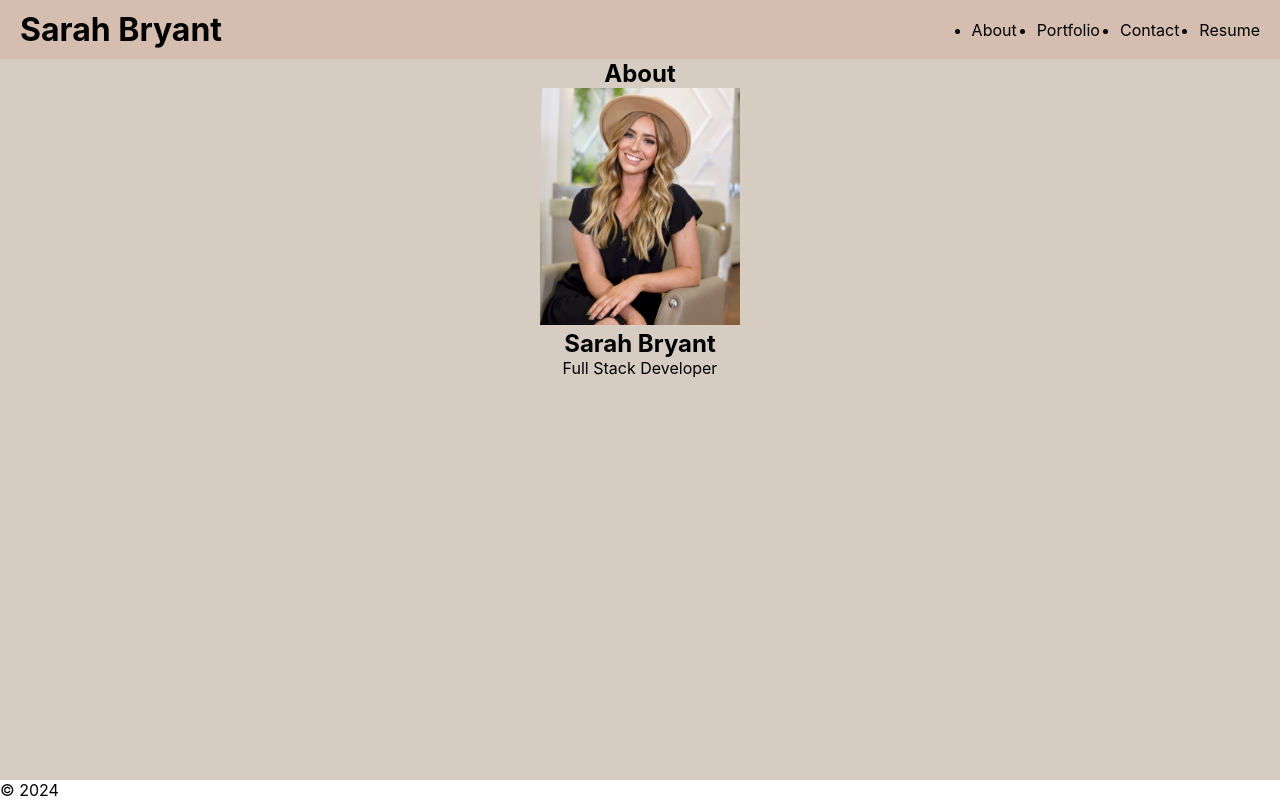
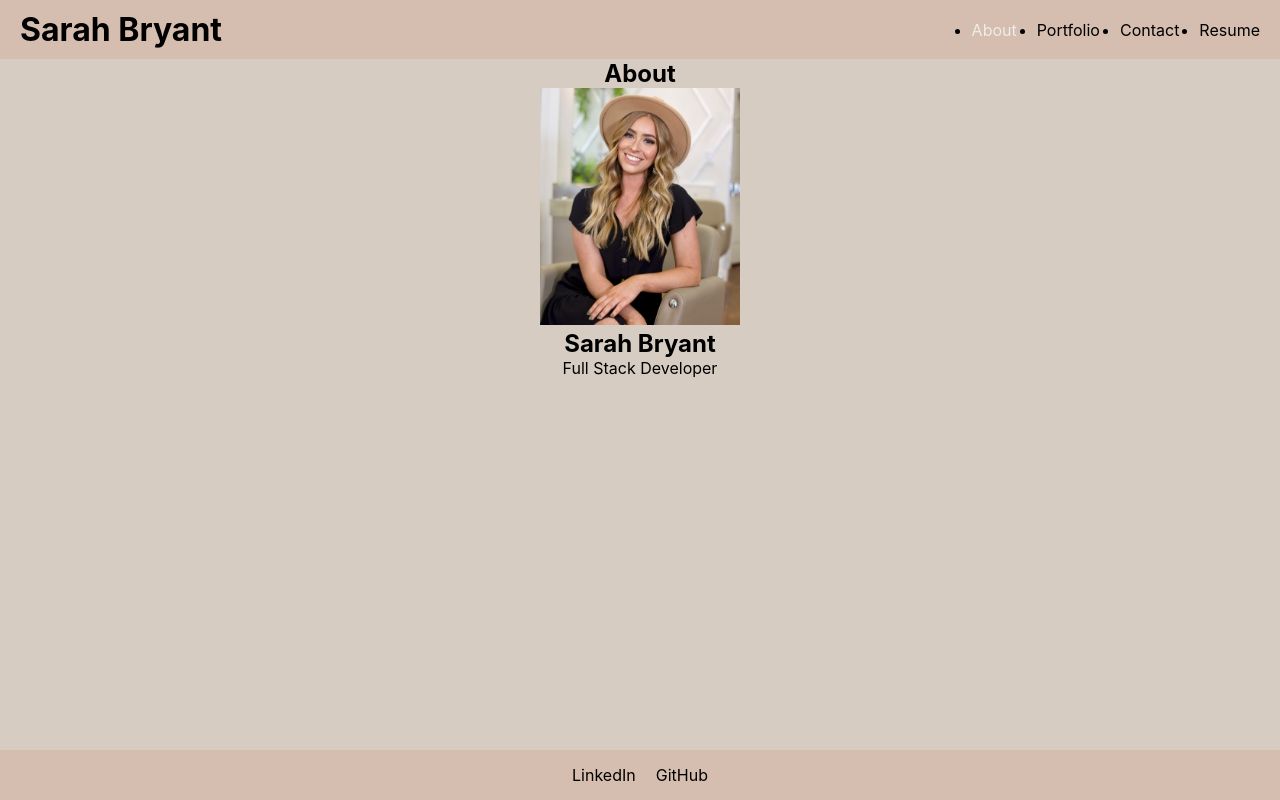
Before and after one commit to sarahbryant411/React-portfolio, a React (Create React App) app: page / in a window 1280 px wide. Built offline with nearby package versions, Linux system fonts and the light colour scheme.

Commit message:
added the highlight to the header nav bar

```diff
--- a/src/App.css
+++ b/src/App.css
@@ -109,3 +109,16 @@ a {
     text-decoration: none;
     color: black;
 }
+
+footer {
+    display: flex;
+    justify-content: center;
+    align-items: center;
+    background-color: var(--elusive-dawn);
+    height: 50px;
+    gap: 20px;
+}
+
+header .active {
+    color: var(--floral-scent);
+}
--- a/src/components/Footer.jsx
+++ b/src/components/Footer.jsx
@@ -1,7 +1,8 @@
 function Footer() {
   return (
     <footer>
-      <p>© 2024</p>
+      <a href='www.linkedin.com/in/sarah-bryant572173' target='_blank' rel='noreferrer'>LinkedIn</a>
+      <a href='https://github.com/sarahbryant411' target='_blank' rel='noreferrer'>GitHub</a>
     </footer>
   );
 }
--- a/src/components/Header.jsx
+++ b/src/components/Header.jsx
@@ -1,14 +1,15 @@
-import { Link } from 'react-router-dom';
+import { Link, useLocation } from 'react-router-dom';
 
 function Header() {
+  const location = useLocation();
   return (
     <header>
       <h1>Sarah Bryant</h1>
       <ul>
-        <li>< Link to="/">About</Link></li>
-        <li>< Link to="/portfolio">Portfolio</Link></li>
-        <li>< Link to="/contact">Contact</Link></li>
-        <li>< Link to="/resume">Resume</Link></li>
+        <li>< Link className={location.pathname==="/" && "active"} to="/">About</Link></li>
+        <li>< Link className={location.pathname==="/portfolio" && "active"} to="/portfolio">Portfolio</Link></li>
+        <li>< Link className={location.pathname==="/contact" && "active"}to="/contact">Contact</Link></li>
+        <li>< Link className={location.pathname==="/resume" && "active"}to="/resume">Resume</Link></li>
       </ul>
     </header>
   );
```
